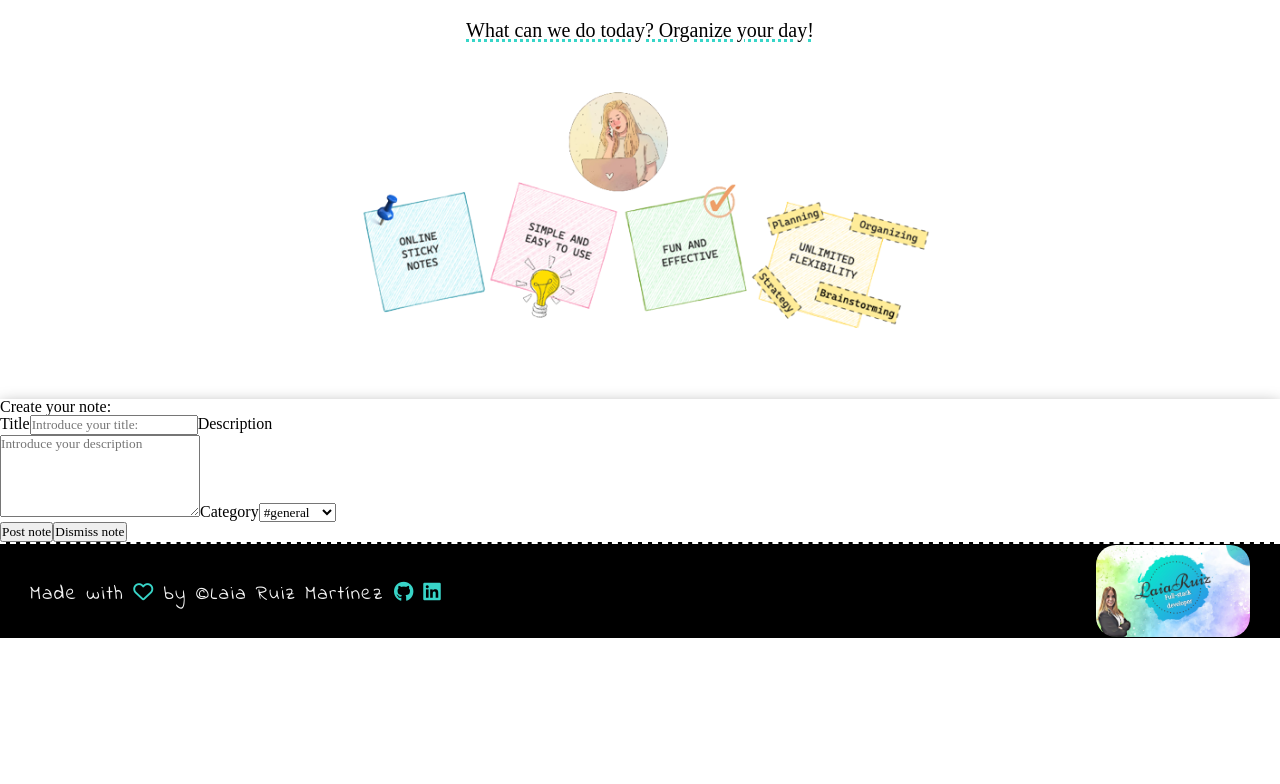
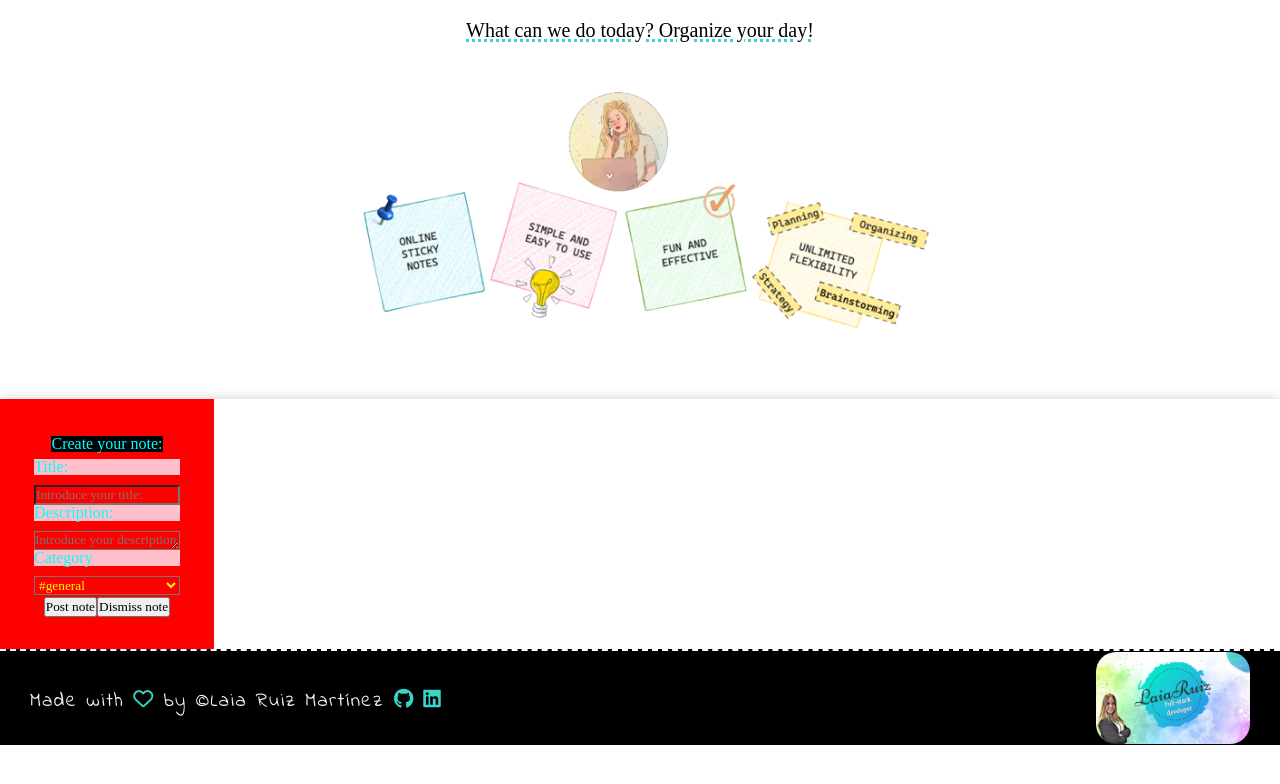
Before and after one commit to LaiaRuizM/create-notes, a React (Create React App) app: page / in a window 1280 px wide. Shown: the top 784 px of the page. Built offline with nearby package versions, Linux system fonts and the light colour scheme; a web font is replaced by a local one.

Commit message:
add style in folder createYourNote

```diff
--- a/src/components/createYourNote/Aside.js
+++ b/src/components/createYourNote/Aside.js
@@ -1,4 +1,5 @@
 import PostedNote from "./PostedNote";
+import "../../styles/layouts/Aside.scss";
 
 const Aside = ({
   handleCreateNewNote,
--- a/src/components/createYourNote/PostedNote.js
+++ b/src/components/createYourNote/PostedNote.js
@@ -1,3 +1,5 @@
+import "../../styles/layouts/PostedNote.scss";
+
 const PostedNote = ({
   handleCreateNewNote,
   newNote,
@@ -32,13 +34,20 @@ const PostedNote = ({
 
   return (
     <section>
-      <form onReset={handleResetNote} onSubmit={handlePostNote}>
-        <legend>
+      <form
+        className="form"
+        onReset={handleResetNote}
+        onSubmit={handlePostNote}
+      >
+        <legend className="form__legend">
           {noteIsEditing ? "Edit your note:" : "Create your note:"}
         </legend>
-        <div>
-          <label htmlFor="title">Title</label>
+        <div className="form__container">
+          <label className="form__container__label" htmlFor="title">
+            Title:
+          </label>
           <input
+            className="form__container__input"
             value={newNote.title}
             type="text"
             required
@@ -48,8 +57,11 @@ const PostedNote = ({
             title="You can introduce here the title of your to do"
             onChange={handleInputChange}
           />
-          <label htmlFor="content">Description</label>
+          <label className="form__container__label" htmlFor="content">
+            Description:
+          </label>
           <textarea
+            className="form__container__textarea"
             value={newNote.content}
             name="content"
             cols="25"
@@ -58,16 +70,19 @@ const PostedNote = ({
             maxLength="100"
             onChange={handleInputChange}
           ></textarea>
-          <label htmlFor="categoryTheme">Category</label>
+          <label className="form__container__label" htmlFor="categoryTheme">
+            Category
+          </label>
           <select
+            className="form__container__select"
             name="categoryTheme"
+            onChange={handleInputChange}
             value={newNote.categoryTheme}
-            onChange={handleInputChange}
           >
             {categorySelected}
           </select>
         </div>
-        <div>
+        <div className="form__btns">
           <button type="submit">
             {noteIsEditing ? "Update note" : "Post note"}
           </button>
--- /dev/null
+++ b/src/styles/layouts/Aside.scss
@@ -0,0 +1,5 @@
+.aside {
+  height: 100%;
+  color: aqua;
+  background-color: red;
+}
--- /dev/null
+++ b/src/styles/layouts/PostedNote.scss
@@ -0,0 +1,29 @@
+.form {
+  //   z-index: 0;
+  display: flex;
+  flex-direction: column;
+  align-items: center;
+  padding: 2em;
+  &__legend {
+    background-color: black;
+    margin: 5px;
+  }
+  &__container {
+    height: 140px;
+    width: 150px;
+    padding: 2px;
+    display: flex;
+    flex-direction: column;
+    &__label {
+      background-color: pink;
+      margin-bottom: 10px;
+    }
+    &__input,
+    textarea,
+    select {
+      width: 100%;
+      background-color: transparent;
+      color: yellow;
+    }
+  }
+}
```
